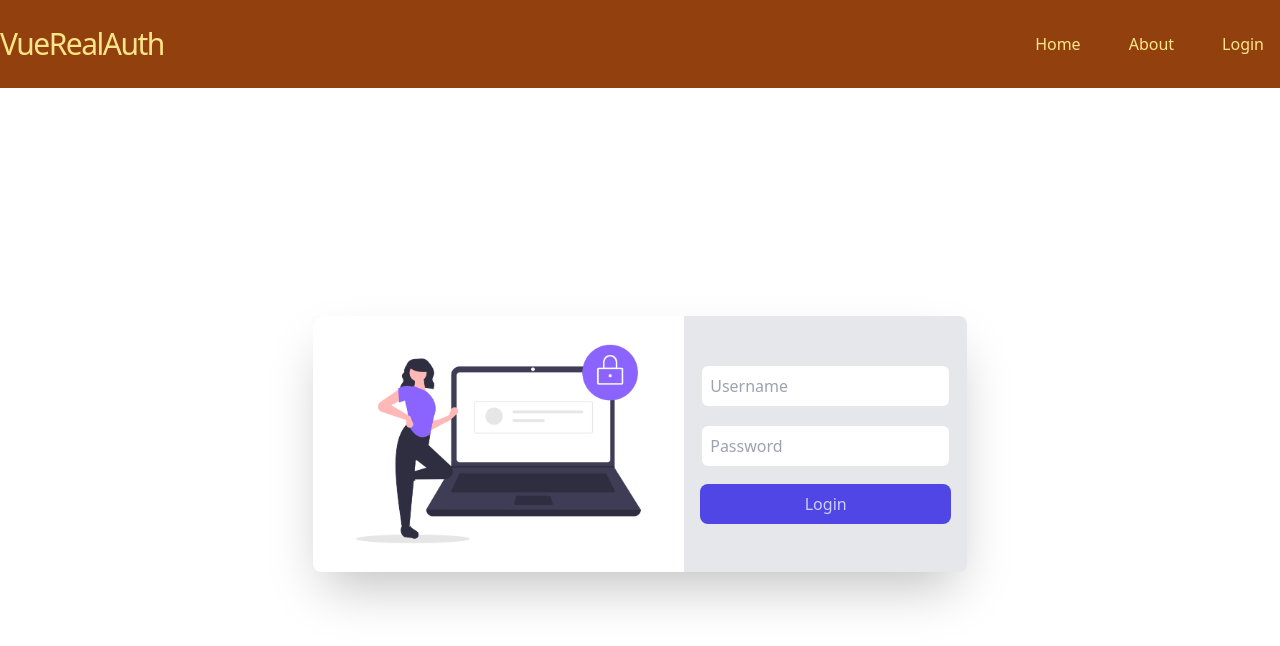
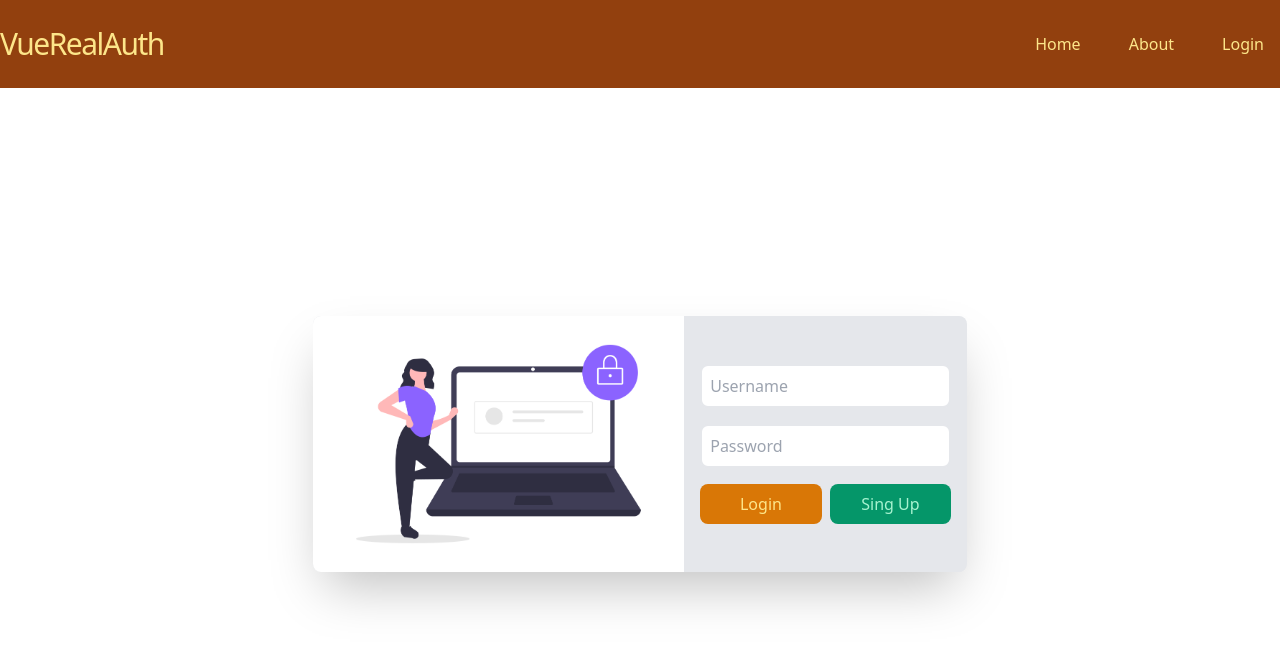
Before and after one commit to rromanv/vuelogin, a Vue app: page /login in a window 1280 px wide. Shown: the top 646 px of the page. Built offline with nearby package versions, Linux system fonts and the light colour scheme; no server answers.

Commit message:
Register Done

```diff
--- a/src/pages/login.vue
+++ b/src/pages/login.vue
@@ -4,7 +4,7 @@
 import useAuth from "../composable/useAuth";
 import useError from "../composable/useError";
 
-const { isAuthenticated, login } = useAuth();
+const { isAuthenticated, login, signup } = useAuth();
 
 const username = ref("");
 const password = ref("");
@@ -13,6 +13,15 @@
 
 const logginIn = async () => {
   await login(username.value, password.value);
+  goToHome();
+};
+
+const signingUp = async () => {
+  await signup(username.value, password.value);
+  goToHome();
+};
+
+const goToHome = () => {
   if (isAuthenticated.value) {
     router.push("/");
   } else {
@@ -49,13 +58,21 @@
           placeholder="Password"
           v-model="password"
         />
+        <div class="flex space-x-2">
           <button
             type="submit"
             @submit.prevent="logginIn"
-          class="py-2 text-indigo-200 bg-indigo-600 rounded-lg"
+            class="w-1/2 py-2 text-yellow-200 bg-yellow-600 rounded-lg"
           >
             Login
           </button>
+          <button
+            @click="signingUp"
+            class="w-1/2 py-2 text-green-200 bg-green-600 rounded-lg"
+          >
+            Sing Up
+          </button>
+        </div>
       </form>
     </div>
     <div
```
Lines whose indentation alone changed are shown as unchanged.
